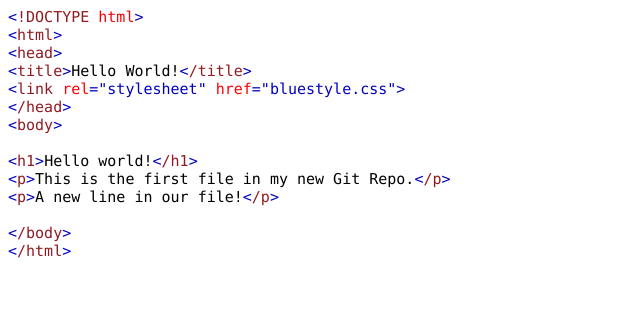
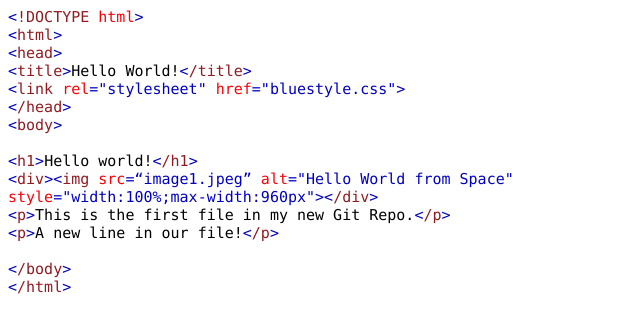
Before and after one commit to padmashri27/hello-world, a plain HTML site: page index.html in a window 1280 px wide. Shown: the whole page, without its empty margins (0-640 px from the left). Drawn offline with Linux system fonts and the light colour scheme.

Commit message:
Added image to hello world

```diff
--- a/index.html
+++ b/index.html
@@ -28,6 +28,8 @@
 <p class="p1"><span class="s1">&lt;</span><span class="s2">body</span><span class="s1">&gt;</span></p>
 <p class="p4"><span class="s2"></span><br></p>
 <p class="p2"><span class="s1">&lt;</span><span class="s4">h1</span><span class="s1">&gt;</span><span class="s5">Hello world!</span><span class="s1">&lt;</span><span class="s4">/h1</span><span class="s1">&gt;</span></p>
+<p class="p3"><span class="s2">&lt;</span><span class="s4">div</span><span class="s2">&gt;&lt;</span><span class="s4">img</span><span class="s3"> src</span><span class="s2">=“image1.jpeg”</span><span class="s3"> alt</span><span class="s2">="Hello World from Space"</span></p>
+<p class="p3"><span class="s3">style</span><span class="s2">="width:100%;max-width:960px"&gt;&lt;</span><span class="s4">/div</span><span class="s2">&gt;</span></p>
 <p class="p2"><span class="s1">&lt;</span><span class="s4">p</span><span class="s1">&gt;</span><span class="s5">This is the first file in my new Git Repo.</span><span class="s1">&lt;</span><span class="s4">/p</span><span class="s1">&gt;</span></p>
 <p class="p2"><span class="s1">&lt;</span><span class="s4">p</span><span class="s1">&gt;</span><span class="s5">A new line in our file!</span><span class="s1">&lt;</span><span class="s4">/p</span><span class="s1">&gt;</span></p>
 <p class="p4"><span class="s2"></span><br></p>
```
Also changed, not shown: image1.jpeg (added).
